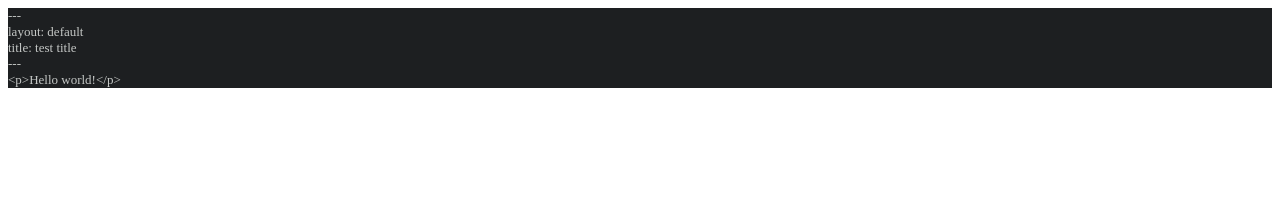
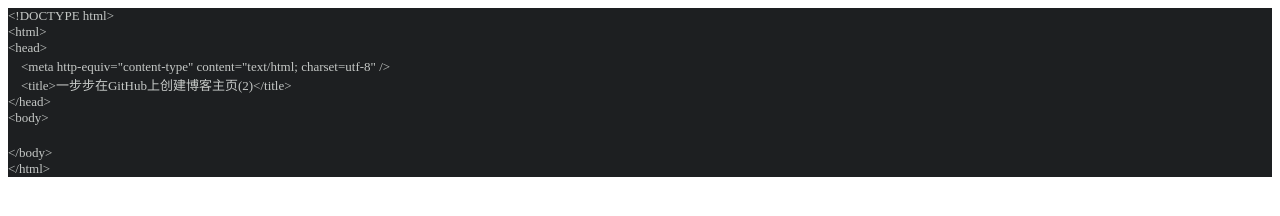
Before and after one commit to yangxinwu/yxwblog, a plain HTML site: page index.html in a window 1280 px wide. Drawn offline with Linux system fonts and the light colour scheme.

Commit message:
second post

```diff
--- a/index.html
+++ b/index.html
@@ -8,14 +8,21 @@
   <meta name="CocoaVersion" content="1404.13">
   <style type="text/css">
     p.p1 {margin: 0.0px 0.0px 0.0px 0.0px; text-align: justify; line-height: 20.0px; font: 13.0px 'PT Mono'; color: #c5c8c6; -webkit-text-stroke: #c5c8c6; background-color: #1d1f21}
+    p.p2 {margin: 0.0px 0.0px 0.0px 0.0px; text-align: justify; line-height: 20.0px; font: 13.0px 'PingFang SC'; color: #c5c8c6; -webkit-text-stroke: #c5c8c6; background-color: #1d1f21}
     span.s1 {font-kerning: none}
+    span.s2 {font: 13.0px 'PingFang SC'; font-kerning: none}
   </style>
 </head>
 <body>
-<p class="p1"><span class="s1">---</span></p>
-<p class="p1"><span class="s1">layout: default</span></p>
-<p class="p1"><span class="s1">title: test title</span></p>
-<p class="p1"><span class="s1">---</span></p>
-<p class="p1"><span class="s1">&lt;p&gt;Hello world!&lt;/p&gt;</span></p>
+<p class="p1"><span class="s1">&lt;!DOCTYPE html&gt;</span></p>
+<p class="p1"><span class="s1">&lt;html&gt;</span></p>
+<p class="p1"><span class="s1">&lt;head&gt;</span></p>
+<p class="p1"><span class="s2">　</span><span class="s1">&lt;meta http-equiv="content-type" content="text/html; charset=utf-8" /&gt;</span></p>
+<p class="p1"><span class="s2">　</span><span class="s1">&lt;title&gt;</span><span class="s2">一步步在</span><span class="s1">GitHub</span><span class="s2">上创建博客主页</span><span class="s1">(2)&lt;/title&gt;</span></p>
+<p class="p1"><span class="s1">&lt;/head&gt;</span></p>
+<p class="p1"><span class="s1">&lt;body&gt;</span></p>
+<p class="p2"><span class="s1">　</span></p>
+<p class="p1"><span class="s1">&lt;/body&gt;</span></p>
+<p class="p1"><span class="s1">&lt;/html&gt;</span></p>
 </body>
 </html>
```
